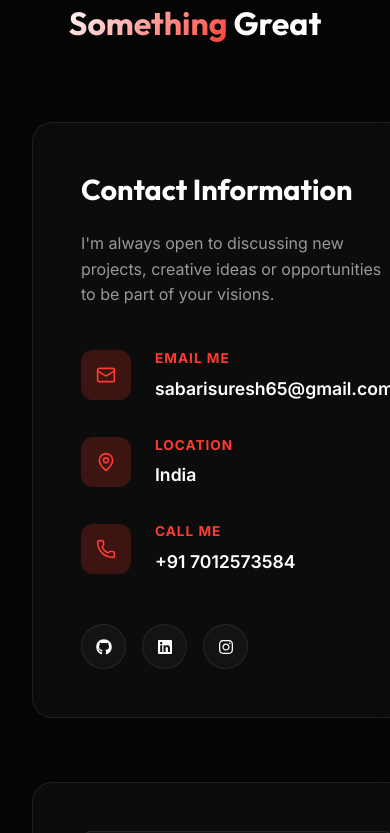
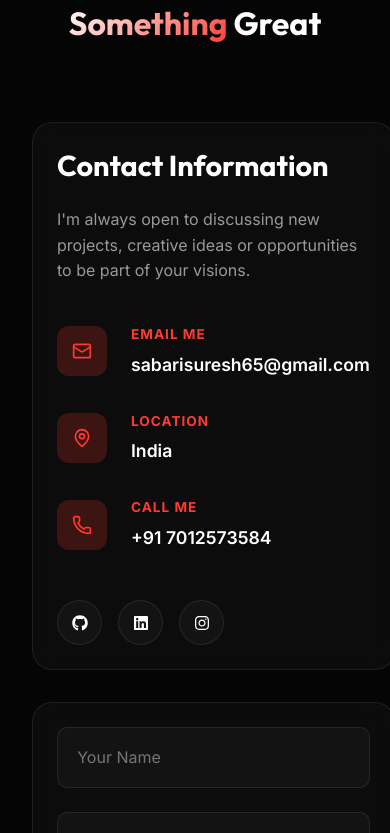
Before and after one commit to SabariiSuresh/Portfolio, a React (Vite) app: page / in a window 390 px wide. Shown: the part 7911-8744 px from the top of the page. Built offline with nearby package versions, Linux system fonts and the light colour scheme.

Commit message:
Update Contact.css

```diff
--- a/src/components/Contact.css
+++ b/src/components/Contact.css
@@ -300,11 +300,19 @@
 @media (max-width: 991px) {
   .contact-wrapper {
     grid-template-columns: 1fr;
+    gap: 2rem;
+    margin-bottom: 3rem;
   }
 
-  .footer-bottom {
-    flex-direction: column;
-    gap: 1.5rem;
-    text-align: center;
+  .contact-card,
+  .contact-form {
+    padding: 1.5rem;
+  }
+
+  .contact-form,
+  .contact-info {
+    width: 100%;
+    max-width: 100%;
+    margin: 0;
   }
 }
```
